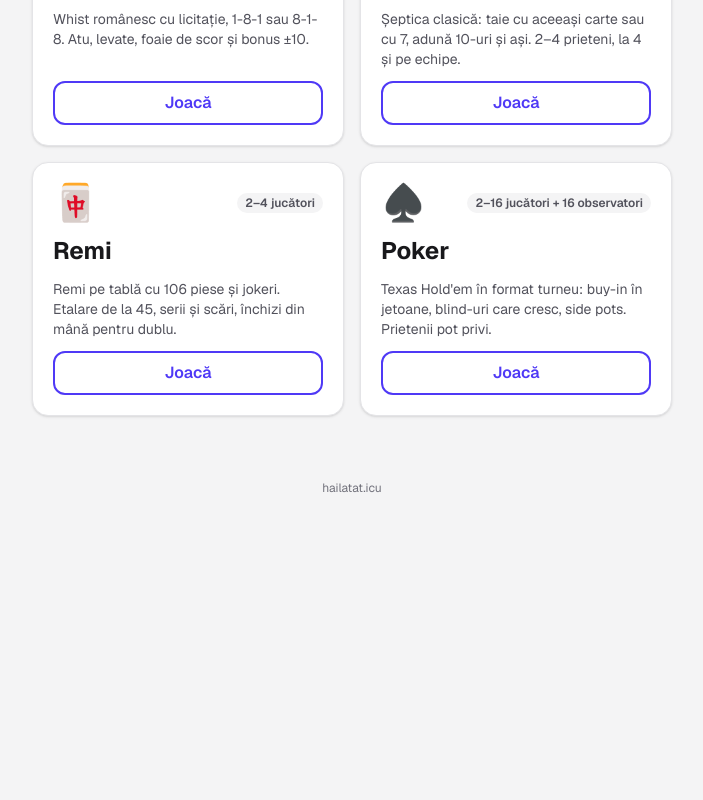
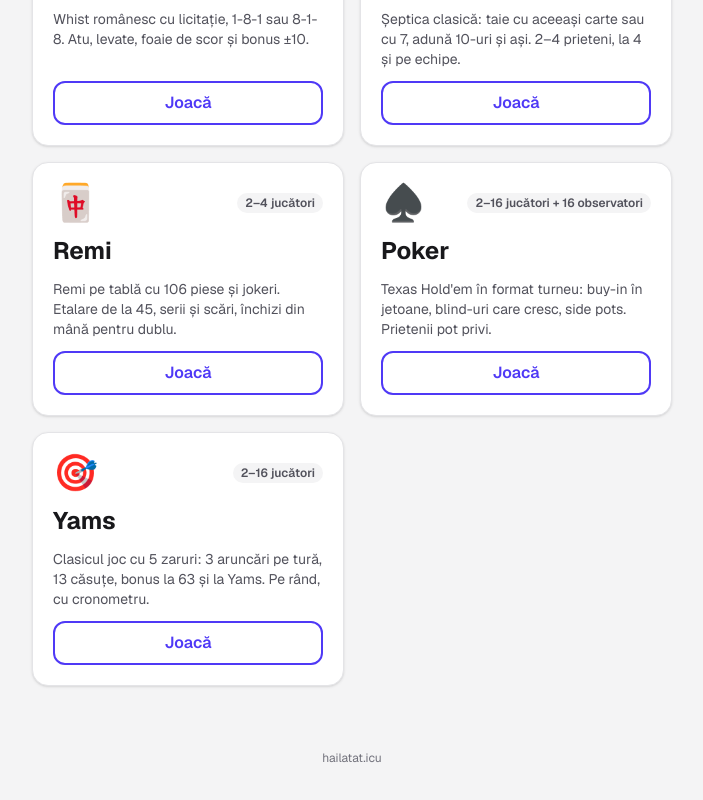
Before and after one commit to florin2495/hailataticu-hub, a Next.js app: page / in a window 1280 px wide. Shown: the part 1178-1978 px from the top of the page, without its empty margins (288-991 px from the left). Before the commit the page ends 1754 px from the top, so only its background shows below. Built offline with nearby package versions, Linux system fonts and the light colour scheme.

Commit message:
feat: add Yams (yams.hailatat.icu); v0.3.1

```diff
--- a/package.json
+++ b/package.json
@@ -1,6 +1,6 @@
 {
   "name": "hailataticu-hub",
-  "version": "0.3.0",
+  "version": "0.3.1",
   "private": true,
   "scripts": {
     "dev": "next dev",
--- a/src/games.ts
+++ b/src/games.ts
@@ -94,6 +94,14 @@ export const games: Game[] = [
     emoji: "♠️",
     tag: "2–16 jucători + 16 observatori",
   },
+  {
+    slug: "yams",
+    name: "Yams",
+    description: "Clasicul joc cu 5 zaruri: 3 aruncări pe tură, 13 căsuțe, bonus la 63 și la Yams. Pe rând, cu cronometru.",
+    url: "https://yams.hailatat.icu",
+    emoji: "🎯",
+    tag: "2–16 jucători",
+  },
 ];
 
 /** Label + emoji for every slug that can appear in hub_feedback.game. */
```
Also changed, not shown: 2 other files (tests, documents, lock files or other folders).
